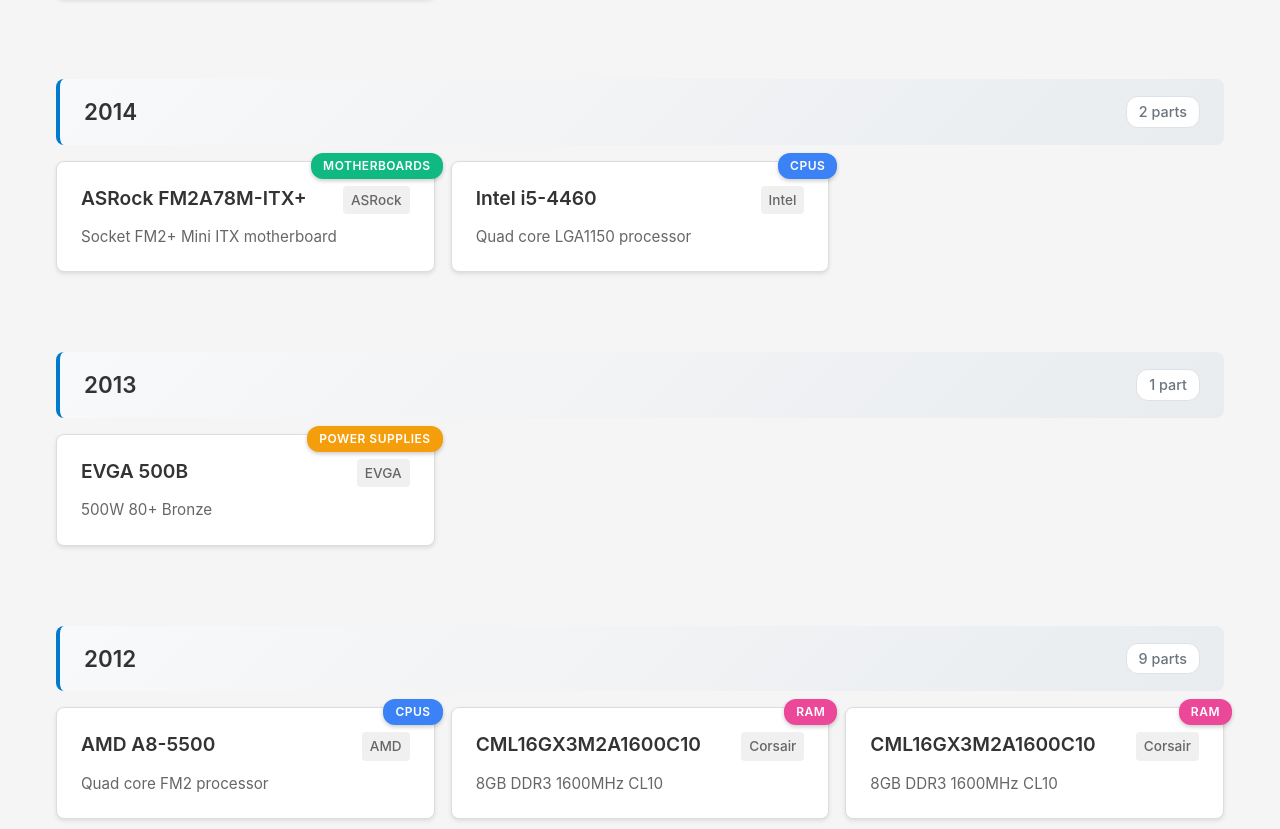
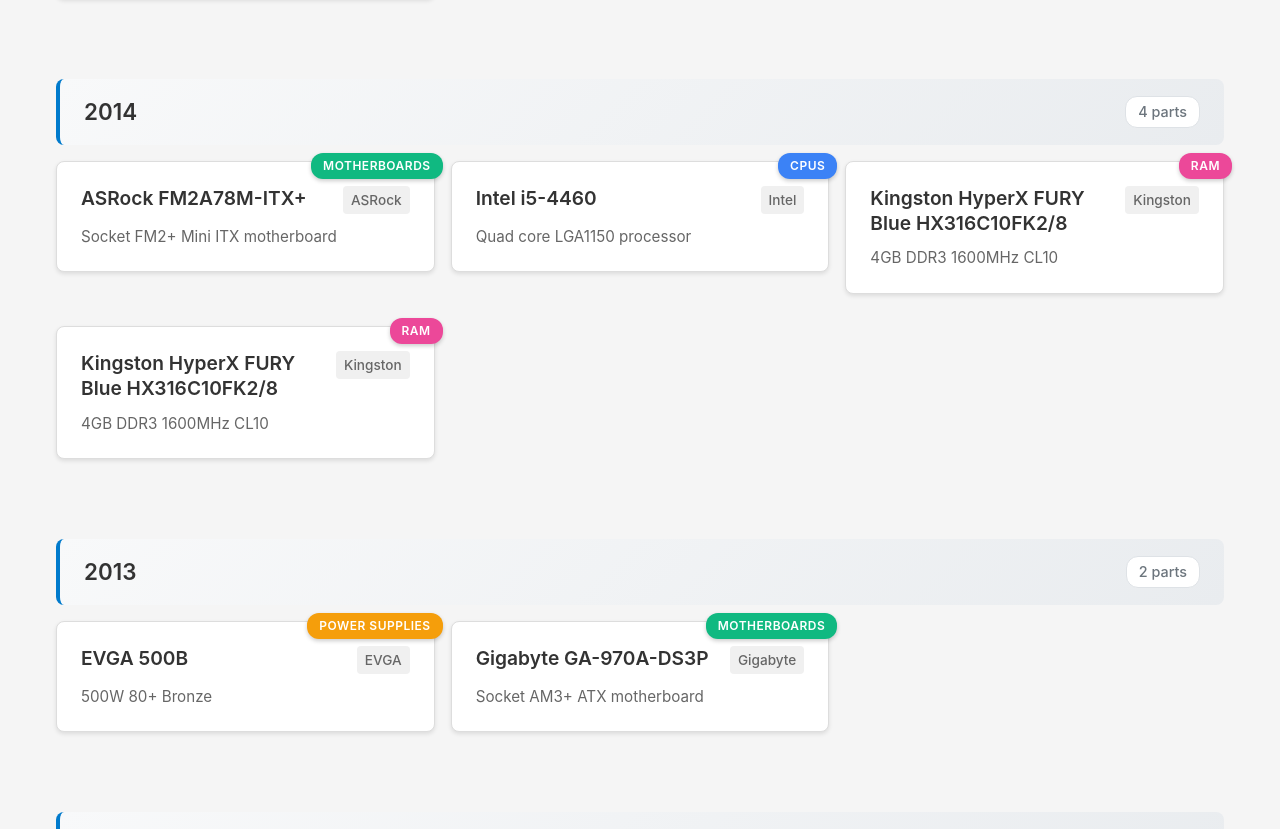
Before and after one commit to ekdennisek/pc-parts-inventory, a React (Vite) app in the folder frontend/: page / in a window 1280 px wide. Shown: the part 1958-2787 px from the top of the page. Built offline with nearby package versions, Linux system fonts and the light colour scheme.

Commit message:
Add latest arrivals

```diff
--- a/frontend/src/data/parts.ts
+++ b/frontend/src/data/parts.ts
@@ -257,6 +257,31 @@
     tdp: 59.8,
     releaseYear: 2002,
   },
+  {
+    id: "cpu-21",
+    name: "Intel Core 2 Duo E8500",
+    brand: "Intel",
+    description: "Dual core LGA775 Wolfdale processor",
+    cores: 2,
+    threads: 2,
+    baseClock: 3.166,
+    socket: "LGA 775",
+    tdp: 65,
+    releaseYear: 2008,
+  },
+  {
+    id: "cpu-22",
+    name: "AMD FX-6350",
+    brand: "AMD",
+    description: "Hexa core AM3+ Vishera processor",
+    cores: 6,
+    threads: 6,
+    baseClock: 3.9,
+    boostClock: 4.2,
+    socket: "Socket AM3+",
+    tdp: 125,
+    releaseYear: 2012,
+  },
 ];
 
 export const motherboards: Motherboard[] = [
@@ -317,6 +342,34 @@
     memoryTypes: ["DDR"],
     pcieSlots: 0,
     releaseYear: 2002,
+  },
+  {
+    id: "mb-5",
+    name: "ASUS P5K-E",
+    brand: "ASUS",
+    description: "LGA775 ATX motherboard",
+    socket: "LGA 775",
+    formFactor: "ATX",
+    chipset: "Intel P35",
+    memorySlots: 4,
+    maxMemory: 8,
+    memoryTypes: ["DDR2"],
+    pcieSlots: 2,
+    releaseYear: 2006,
+  },
+  {
+    id: "mb-6",
+    name: "Gigabyte GA-970A-DS3P",
+    brand: "Gigabyte",
+    description: "Socket AM3+ ATX motherboard",
+    socket: "Socket AM3+",
+    formFactor: "ATX",
+    chipset: "AMD 970",
+    memorySlots: 4,
+    maxMemory: 32,
+    memoryTypes: ["DDR3"],
+    pcieSlots: 2,
+    releaseYear: 2013,
   },
 ];
 
@@ -601,6 +654,34 @@
     voltage: 2.5,
     formFactor: "DIMM",
   },
+  {
+    id: "ram-26",
+    name: "Kingston HyperX FURY Blue HX316C10FK2/8",
+    brand: "Kingston",
+    description: "4GB DDR3 1600MHz CL10",
+    capacity: 4,
+    type: "DDR3",
+    speed: 1600,
+    timings: "CL10",
+    voltage: 1.5,
+    formFactor: "DIMM",
+    releaseYear: 2014,
+    datasheet: "hx316c10fk2_8.pdf",
+  },
+  {
+    id: "ram-27 ",
+    name: "Kingston HyperX FURY Blue HX316C10FK2/8",
+    brand: "Kingston",
+    description: "4GB DDR3 1600MHz CL10",
+    capacity: 4,
+    type: "DDR3",
+    speed: 1600,
+    timings: "CL10",
+    voltage: 1.5,
+    formFactor: "DIMM",
+    releaseYear: 2014,
+    datasheet: "hx316c10fk2_8.pdf",
+  },
 ];
 
 export const graphicsCards: GraphicsCard[] = [
```
